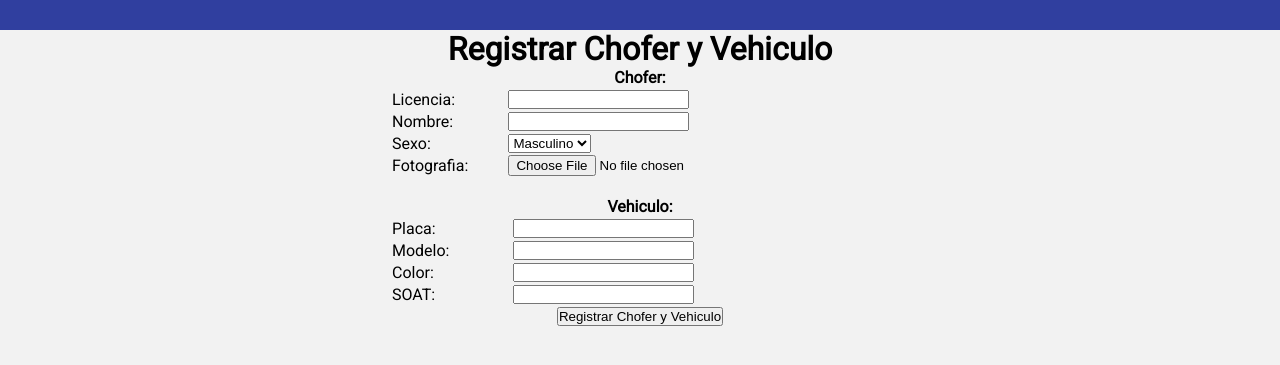
After one commit to osulca/taxiseguro, a PHP site: page /vistas/GestionVehiculo.php in a window 1280 px wide. The commit adds this page. Shown: the top 365 px of the page. Run offline with PHP 8.4, Linux system fonts and the light colour scheme.

Commit message:
Mejorado

```diff
--- a/bd/Conexion.php
+++ b/bd/Conexion.php
@@ -1,4 +1,3 @@
-
 <?php
 
 class Conexion {
--- a/css/estilos.css
+++ b/css/estilos.css
@@ -136,9 +136,5 @@ body {
       transition: all 0.3s ease; }
       .contenedor-formulario .formulario input[type="submit"]:hover {
         background: #1976D2; }
-div#formulario{
-  background-color: black;
-}
-
 
 /*# sourceMappingURL=estilos.css.map */
--- a/js/login.js
+++ b/js/login.js
@@ -29,7 +29,7 @@ var blurInput = function(){
 formulario.addEventListener("submit", enviar);
 
 for (var i = 0; i < elementos.length; i++) {
-	if (elementos[i].type == "text" || elementos[i].type == "email" || elementos[i].type == "password") {
+	if (elementos[i].type == "text" || elementos[i].type == "usuario" || elementos[i].type == "password") {
 		elementos[i].addEventListener("focus", focusInput);
 		elementos[i].addEventListener("blur", blurInput);
 	}
--- /dev/null
+++ b/vistas/GestionVehiculo.php
@@ -0,0 +1,151 @@
+<!DOCTYPE html>
+<html>
+    <head>
+        <meta charset="UTF-8">
+        <meta name="viewport" content="width=device-width, user-scalable=no, initial-scale=1.0, maximum-scale=1.0, minimum-scale=1.0">
+        <link href='https://fonts.googleapis.com/css?family=Roboto' rel='stylesheet' type='text/css'>
+        <title>Gestión Vehículo</title>
+        <link rel="stylesheet" href="css/estilos.css">
+    </head>
+    <body>
+
+        <div class="" id="formulario">
+
+            <center>
+
+                <h1>Registrar Chofer y Vehiculo</h1>
+
+
+                <b>Chofer:</b>
+                <form action="#" method="POST" style="width: 500px" enctype="multipart/form-data">
+                    <table border="0" style="width: 500px">
+                        <tr>
+                            <td>Licencia:</td>
+                            <td><input type="text" id="licencia" name="licencia"></td>
+                        </tr>
+                        <tr>
+                            <td>Nombre:</td>
+                            <td><input type="text" id="nombre" name="nombre"></td>
+                        </tr>
+                        <tr>
+                            <td>Sexo:</td>
+                            <td>
+                                <select id="sexo" name="sexo">
+                                    <option value="M">Masculino</option>
+                                    <option value="F">Femenino</option>
+                                </select>
+                            </td>
+                        </tr>
+                        <tr>
+                            <td>Fotografia:</td>
+                            <td><input type="file" id="fotografia" name="fotografia"></td>
+                        </tr>
+                    </table>
+
+                <br>
+                <b>Vehiculo:</b>
+                <table border="0" style="width: 500px">
+                        <tr>
+                            <td>Placa:</td>
+                            <td><input type="text" id="placa" name="placa"></td>
+                        </tr>
+                        <tr>
+                            <td>Modelo:</td>
+                            <td><input type="text" id="modelo" name="modelo"></td>
+                        </tr>
+                        <tr>
+                            <td>Color:</td>
+                            <td><input type="text" id="color" name="color"></td>
+                        </tr>
+                        <tr>
+                            <td>SOAT:</td>
+                            <td><input type="text" id="soat" name="soat"></td>
+                        </tr>
+                    </table>
+                <p>
+                    <input type="submit" name="submit" id="RegistroTotal" value="Registrar Chofer y Vehiculo">
+
+                </form>
+            </center>
+        </div>
+
+        <?php
+
+        $ruta = $_SERVER['DOCUMENT_ROOT'].'/taxiseguro/';
+
+        include $ruta.'bd/Conexion.php';
+
+        $conexionDB = new Conexion();
+        $conn = $conexionDB->abrirConexion();
+
+        if(isset($_POST["submit"])){
+           $licencia= trim($_POST["licencia"]);
+           $nombre = trim($_POST["nombre"]);
+           $sexo = trim($_POST["sexo"]);
+
+           $foto = addslashes(file_get_contents($_FILES["fotografia"]["tmp_name"]));
+
+           $placa = trim($_POST["placa"]);
+           $modelo = trim($_POST["modelo"]);
+           $color = trim($_POST["color"]);
+           $soat = trim($_POST["soat"]);
+
+
+           if($licencia==""){
+                echo "<li> campo licencia vacio </li>" ;
+            }
+
+            else if($nombre==""){
+                echo "<li> campo nombre vacio </li>";
+            }
+
+            else if($sexo==""){
+                echo "<li> campo nombre vacio </li>";
+            }
+
+            else if($placa==""){
+            echo "<li> campo nombre vacio </li>";
+            }
+
+            else if($modelo==""){
+                echo "<li> campo nombre vacio </li>";
+            }
+
+            else if($nombre==""){
+                echo "<li> campo nombre vacio </li>";
+            }
+
+            else if($color==""){
+                echo "<li> campo nombre vacio </li>";
+            }
+
+            else if($soat==""){
+                echo "<li> campo nombre vacio </li>";
+            }
+
+
+           try{
+                $sql1="INSERT INTO vehiculo(placa, modelo, color, soat) VALUES('$placa', '$modelo','$color',$soat) ";
+                $rows1 = $conn->exec($sql1);
+                $conexionDB->cerrarConexion();
+                echo "Entramos vehi"."<br>";
+
+            }catch (Exception $e){
+                echo $e->getMessage();
+            }
+
+            try{
+                $sql2="INSERT INTO conductor(licencia,nombre,sexo,fotografia) VALUES('$licencia','$nombre','$sexo','$foto')";
+                $rows2 = $conn->exec($sql2);
+                $conexionDB->cerrarConexion();
+                echo "Entramos conductor";
+
+            }catch (Exception $e){
+                echo $e->getMessage();
+            }
+
+
+}
+?>
+    </body>
+</html>
```
Also changed, not shown: bd/bdtaxiseguro (1).sql (deleted, +0 -136 lines), nbproject/private/private.xml (added, +10 -0 lines), bd/bdtaxiseguro.sql (added), 1 other file.
